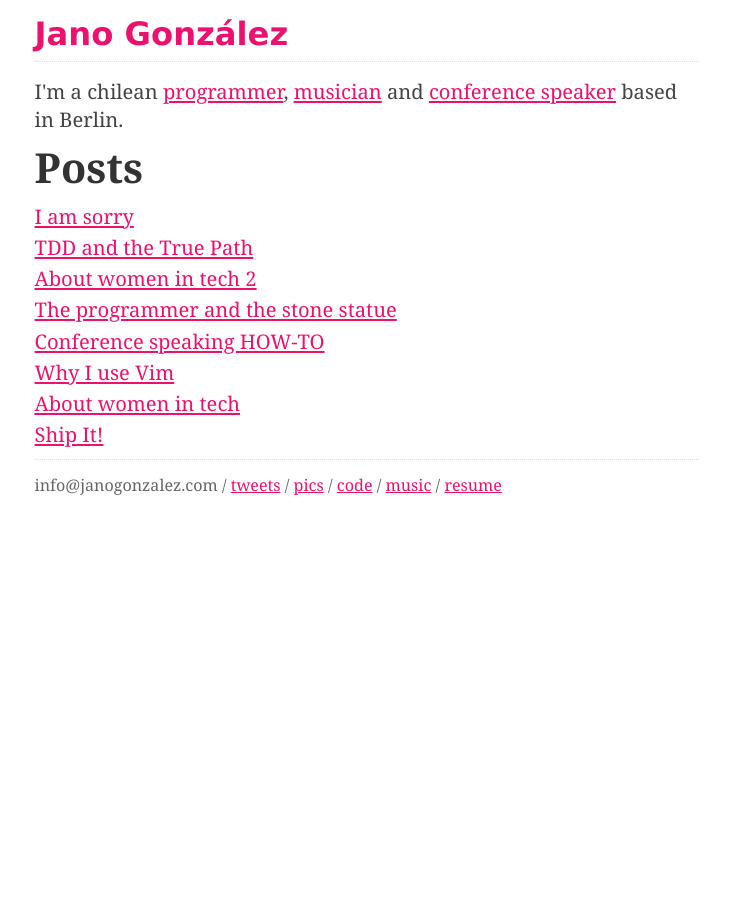
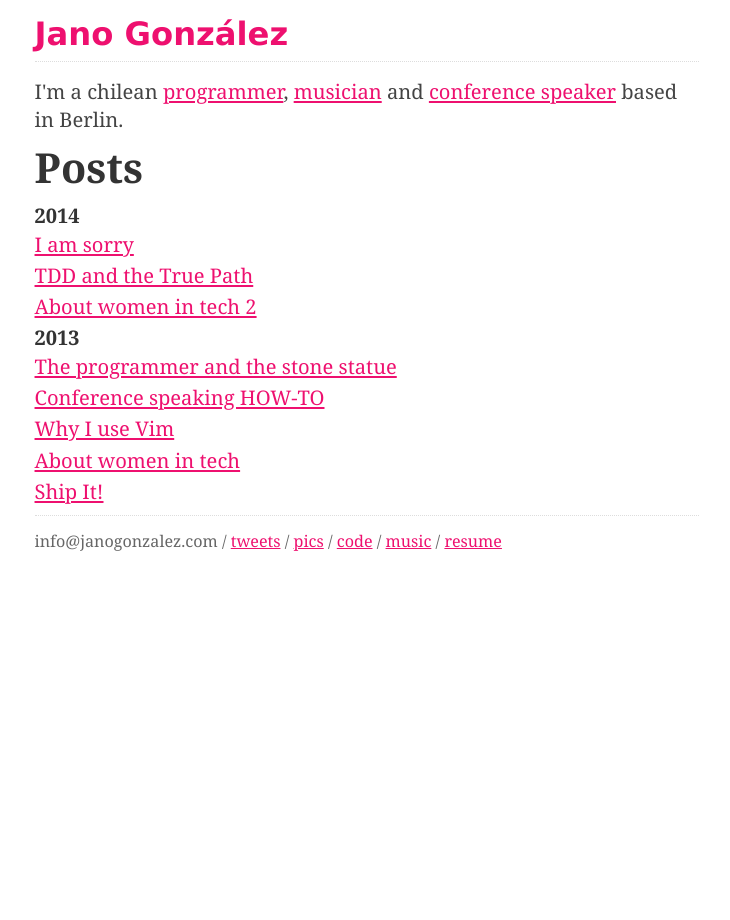
Before and after one commit to janogonzalez/janogonzalez.github.io, a Jekyll site: the page built from index.html, in a window 1280 px wide. Shown: the whole page, without its empty margins (273-1003 px from the left). Built offline with Jekyll 4.4.1, drawn with Linux system fonts in a browser that asks for light colours.

Commit message:
Group posts by year

```diff
--- a/index.html
+++ b/index.html
@@ -12,8 +12,12 @@
   <h1>Posts</h1>
 
   <ul class="posts">
-    {% for post in site.posts %}
-      <li><a href="{{ post.url }}">{{ post.title }}</a></li>
+    {% assign posts_by_year = site.posts | group_by_exp: "post", "post.date | date: '%Y'" %}
+    {% for year in posts_by_year %}
+      <h2>{{ year.name }}</h2>
+      {% for post in year.items %}
+        <li><a href="{{ post.url }}">{{ post.title }}</a></li>
+      {% endfor %}
     {% endfor %}
   </ul>
 </div>
```
